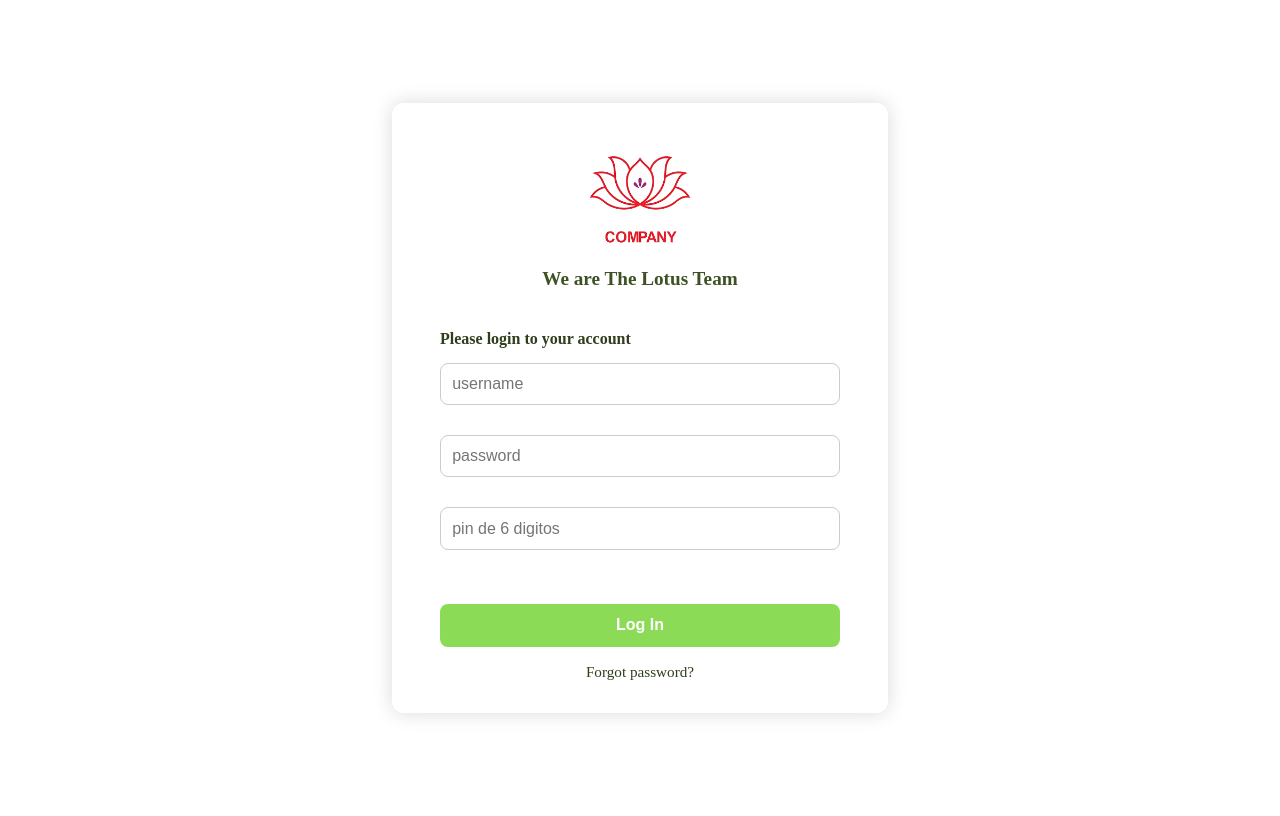
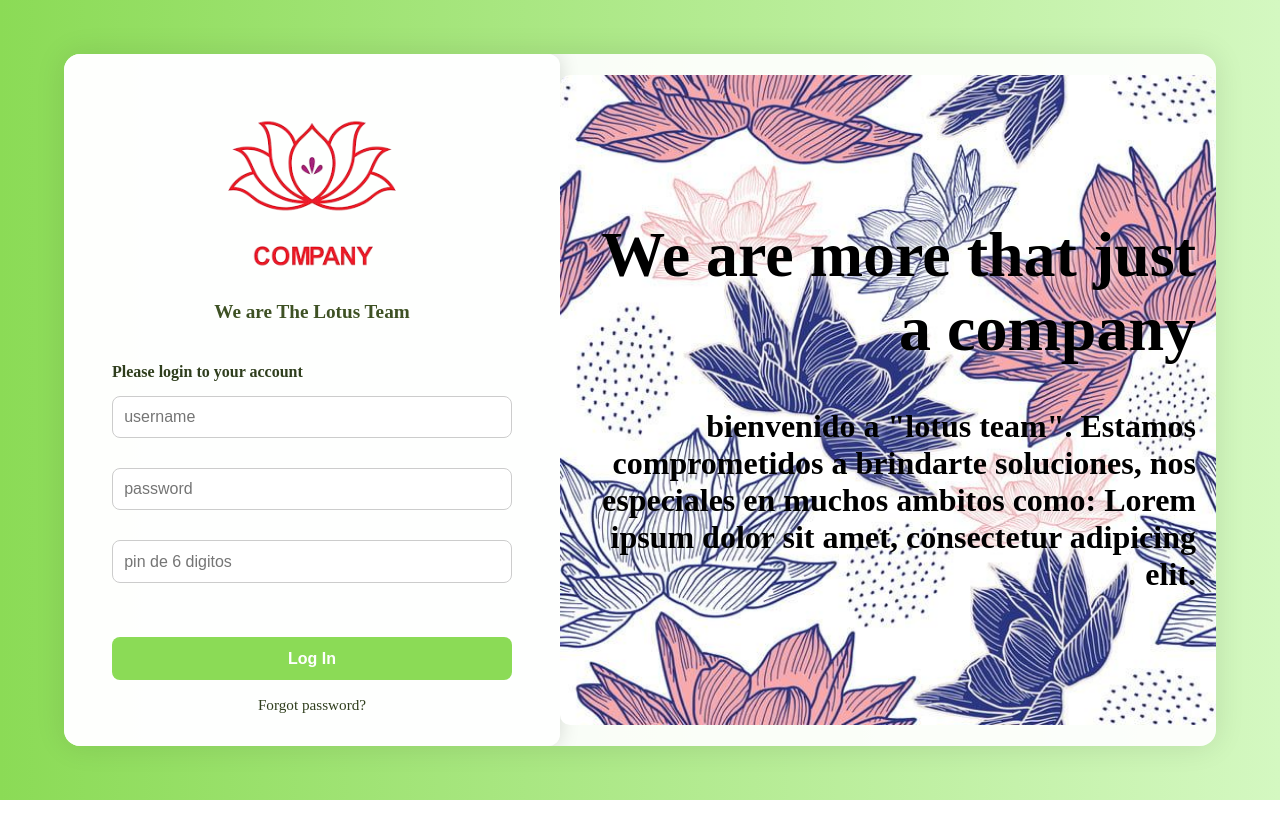
Before and after one commit to LuisFernandoSENA/Luis_Velasquez, a plain HTML site: page index.html in a window 1280 px wide. Drawn offline with Linux system fonts and the light colour scheme.

Commit message:
se a actualizado el formulario y se le agrego una imagen tematica de lotos, con un texto superpuesto, ademas se cambio el background para que tenga un estilo de degradado con los siguientes hexadecimales: #8bdb56, #d4f8c1

```diff
--- a/css/estilos.css
+++ b/css/estilos.css
@@ -1,16 +1,16 @@
-/* Estilo para la vista de login centrada */
 .login-body {
-    display: flex;
+    background: linear-gradient(to right, #8bdb56, #d4f8c1);
+  height: 100vh;
+  margin: 0;
+  display: flex;
   justify-content: center;
   align-items: center;
-  height: 100vh;
 }
 
-.login-image {
+.login-image-top {
   display: block;
-  width: 120px;
-  height: auto;
-  margin: 0 auto 0 auto;
+  width: 200px;
+  margin: 0 auto 15px auto;
 }
 
 .login-subtitle {
@@ -18,6 +18,16 @@
   font-size: 1.2rem;
   color: #3e5124;
   margin-bottom: 40px;
+}
+
+.login-wrapper {
+  display: flex;
+  width: 90%;
+  max-width: 1200px;
+  background-color: #ffffffee;
+  border-radius: 16px;
+  box-shadow: 0 0 30px rgba(0, 0, 0, 0.1);
+  overflow: hidden;
 }
 
 .login-container {
@@ -81,3 +91,35 @@
 .forgot-password a:hover {
   color: #5d9931;
 }
+
+.login-image-container {
+  flex: 1;
+  display: flex;
+  justify-content: right;
+  align-items: center;
+  background-color: transparent;
+}
+
+.side-image {
+  width: 900px;
+  max-width: 100%;
+  height: 650px;
+  border-radius: 10px;
+}
+
+.image-overlay {
+  position: relative;
+  display: flex;
+  justify-content: center;
+  align-items: center;
+}
+
+.overlay-text {
+  position: absolute;
+  color: rgb(0, 0, 0);
+  font-size: 2rem;
+  font-weight: bold;
+  text-shadow: 2px 2px 8px rgba(255, 255, 255, 0.5);
+  text-align: right;
+  padding: 10px 20px;
+}
--- a/index.html
+++ b/index.html
@@ -3,17 +3,17 @@
 <head>
   <meta charset="UTF-8">
   <meta name="viewport" content="width=device-width, initial-scale=1.0">
-  <title>Login - Soft Effect</title>
+  <title>Login - Lotus Soft Effect</title>
   <link rel="stylesheet" href="css/estilos.css">
 </head>
 <body class="login-body">
-  <div class="login-container">
+  <div class="login-wrapper">
 
-    <img src="img/logo_loto.png" alt="logo" class="login-image">
+    <div class="login-container">
+      <img src="img/logo_loto.png" alt="loto_logo" class="login-image-top">
+      <h1 class="login-subtitle">We are The Lotus Team</h1>
 
-    <h1 class="login-subtitle">We are The Lotus Team</h1>
-
-    <h4>Please login to your account</h4>
+      <h4>Please login to your account</h4>
 
     <form class="login-form" action="bienvenido.html" method="get">
       <input type="text" id="username" name="username" placeholder="username" required>
@@ -27,7 +27,18 @@
 
     <div class="forgot-password">
       <a href="#">Forgot password?</a>
+      </div>
     </div>
+
+    <div class="login-image-container">
+        <div class="image-overlay">
+            <img src="img/lotos_background.jpg" alt="Loto_fondo" class="side-image">
+            <div class="overlay-text"><h1>We are more that just a company</h1>
+                <p>bienvenido a "lotus team". Estamos comprometidos a brindarte soluciones, nos especiales en muchos ambitos como: Lorem ipsum dolor sit amet, consectetur adipicing elit.</p></div>
+        </div>
+
+    </div>
+
   </div>
 </body>
 </html>
```
Also changed, not shown: bienvenido.html (+1 -1 lines), css/estilos_bienvenido.css (added, +25 -0 lines), img/lotos_background.jpg (added).
